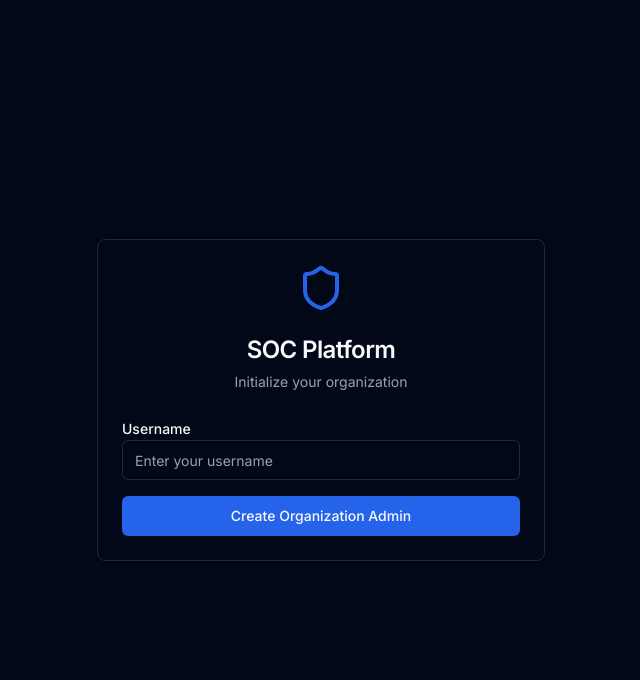
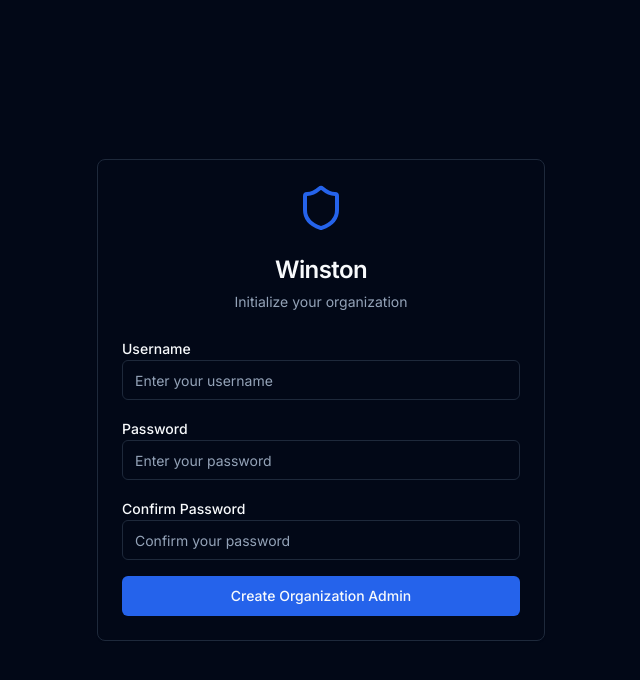
Before and after one commit to dobyfreejr/Winston2.0, a Next.js app: page / in a window 1280 px wide. Shown: the top 680 px of the page, without its empty margins (319-959 px from the left). Built offline with nearby package versions, Linux system fonts and the light colour scheme.

Commit message:
Add Password Auth, Clean Dashboard, Rename to Winston

```diff
--- a/app/layout.tsx
+++ b/app/layout.tsx
@@ -6,7 +6,7 @@ import { AuthWrapper } from '@/components/auth/auth-wrapper';
 const inter = Inter({ subsets: ['latin'] });
 
 export const metadata: Metadata = {
-  title: 'SOC Analysis Platform',
+  title: 'Winston - Security Operations Platform',
   description: 'Comprehensive threat intelligence and security analysis platform',
 };
 
--- a/app/page.tsx
+++ b/app/page.tsx
@@ -1,7 +1,5 @@
 import { StatsOverview } from '@/components/dashboard/stats-overview'
 import { RecentActivity } from '@/components/dashboard/recent-activity'
-import { TeamActivity } from '@/components/dashboard/team-activity'
-import { RecentThreats } from '@/components/dashboard/recent-threats'
 import { IndicatorLookup } from '@/components/threat-analysis/indicator-lookup'
 import { auth } from '@/lib/auth'
 
@@ -12,26 +10,17 @@ export default function Dashboard() {
   return (
     <div className="space-y-8">
       <div>
-        <h1 className="text-3xl font-bold tracking-tight">SOC Dashboard</h1>
+        <h1 className="text-3xl font-bold tracking-tight">Dashboard</h1>
         <p className="text-muted-foreground">
-          Welcome back, {currentUser.username} • Monitor threats, analyze indicators, and manage security operations
+          Welcome back, {currentUser.username} • Security operations center overview
         </p>
       </div>
 
       <StatsOverview />
 
-      <div className="grid gap-8 lg:grid-cols-2">
+      <div className="grid gap-8 lg:grid-cols-3">
         <div className="lg:col-span-2">
           <IndicatorLookup />
-        </div>
-        <div>
-          <RecentThreats />
-        </div>
-      </div>
-
-      <div className="grid gap-8 lg:grid-cols-2">
-        <div>
-          <TeamActivity />
         </div>
         <div>
           <RecentActivity />
--- a/components/auth/login-form.tsx
+++ b/components/auth/login-form.tsx
@@ -13,8 +13,13 @@ import { activityTracker } from '@/lib/activity-tracker'
 export function LoginForm({ onLogin }: { onLogin?: () => void }) {
   const router = useRouter()
   const [username, setUsername] = useState('')
+  const [password, setPassword] = useState('')
+  const [confirmPassword, setConfirmPassword] = useState('')
   const [error, setError] = useState('')
   const [loading, setLoading] = useState(false)
+
+  const users = auth.getUsers()
+  const hasUsers = users.length > 0
 
   const handleLogin = async (e: React.FormEvent) => {
     e.preventDefault()
@@ -22,14 +27,14 @@ export function LoginForm({ onLogin }: { onLogin?: () => void }) {
     setError('')
 
     try {
-      const user = auth.login(username)
+      const user = auth.login(username, password)
       if (user) {
         activityTracker.trackActivity('login', { page: 'login' })
         // Trigger auth change event
         window.dispatchEvent(new Event('auth-change'))
         onLogin?.()
       } else {
-        setError('Invalid username or user is inactive')
+        setError('Invalid username or password')
       }
     } catch (err) {
       setError('Login failed')
@@ -38,13 +43,37 @@ export function LoginForm({ onLogin }: { onLogin?: () => void }) {
     }
   }
 
-  const handleCreateOrgAdmin = () => {
+  const handleCreateOrgAdmin = async (e: React.FormEvent) => {
+    e.preventDefault()
+    setLoading(true)
+    setError('')
+
     if (!username.trim()) {
       setError('Please enter a username')
+      setLoading(false)
       return
     }
 
-    const orgAdmin = auth.initializeOrgAdmin(username)
+    if (!password.trim()) {
+      setError('Please enter a password')
+      setLoading(false)
+      return
+    }
+
+    if (password !== confirmPassword) {
+      setError('Passwords do not match')
+      setLoading(false)
+      return
+    }
+
+    if (password.length < 6) {
+      setError('Password must be at least 6 characters')
+      setLoading(false)
+      return
+    }
+
+    try {
+      const orgAdmin = auth.initializeOrgAdmin(username, password)
       if (orgAdmin) {
         activityTracker.trackActivity('login', { page: 'login' })
         // Trigger auth change event
@@ -53,10 +82,12 @@ export function LoginForm({ onLogin }: { onLogin?: () => void }) {
       } else {
         setError('Organization already initialized')
       }
+    } catch (err) {
+      setError('Failed to create organization admin')
+    } finally {
+      setLoading(false)
     }
-
-  const users = auth.getUsers()
-  const hasUsers = users.length > 0
+  }
 
   return (
     <div className="min-h-screen flex items-center justify-center bg-background">
@@ -65,13 +96,13 @@ export function LoginForm({ onLogin }: { onLogin?: () => void }) {
           <div className="flex justify-center mb-4">
             <Shield className="h-12 w-12 text-blue-600" />
           </div>
-          <CardTitle className="text-2xl">SOC Platform</CardTitle>
+          <CardTitle className="text-2xl">Winston</CardTitle>
           <CardDescription>
             {hasUsers ? 'Sign in to your account' : 'Initialize your organization'}
           </CardDescription>
         </CardHeader>
         <CardContent>
-          <form onSubmit={handleLogin} className="space-y-4">
+          <form onSubmit={hasUsers ? handleLogin : handleCreateOrgAdmin} className="space-y-4">
             <div>
               <Label htmlFor="username">Username</Label>
               <Input
@@ -84,6 +115,32 @@ export function LoginForm({ onLogin }: { onLogin?: () => void }) {
               />
             </div>
 
+            <div>
+              <Label htmlFor="password">Password</Label>
+              <Input
+                id="password"
+                type="password"
+                value={password}
+                onChange={(e) => setPassword(e.target.value)}
+                placeholder="Enter your password"
+                required
+              />
+            </div>
+
+            {!hasUsers && (
+              <div>
+                <Label htmlFor="confirmPassword">Confirm Password</Label>
+                <Input
+                  id="confirmPassword"
+                  type="password"
+                  value={confirmPassword}
+                  onChange={(e) => setConfirmPassword(e.target.value)}
+                  placeholder="Confirm your password"
+                  required
+                />
+              </div>
+            )}
+
             {error && (
               <div className="text-sm text-red-600 bg-red-50 p-2 rounded">
                 {error}
@@ -91,26 +148,14 @@ export function LoginForm({ onLogin }: { onLogin?: () => void }) {
             )}
 
             <div className="space-y-2">
-              {hasUsers ? (
               <Button type="submit" className="w-full" disabled={loading}>
-                  {loading ? 'Signing in...' : 'Sign In'}
+                {loading ? 'Please wait...' : hasUsers ? 'Sign In' : 'Create Organization Admin'}
               </Button>
-              ) : (
-                <Button
-                  type="button"
-                  onClick={handleCreateOrgAdmin}
-                  className="w-full"
-                  disabled={loading}
-                >
-                  Create Organization Admin
-                </Button>
-              )}
             </div>
           </form>
 
           {hasUsers && (
             <div className="mt-4 text-center text-sm text-muted-foreground">
-              <p>Available users: {users.filter(u => u.isActive).length}</p>
               <p>Contact your admin to create an account</p>
             </div>
           )}
--- a/components/auth/user-management.tsx
+++ b/components/auth/user-management.tsx
@@ -18,6 +18,7 @@ export function UserManagement() {
   const [isCreateDialogOpen, setIsCreateDialogOpen] = useState(false)
   const [newUser, setNewUser] = useState({
     username: '',
+    password: '',
     role: 'analyst' as User['role']
   })
 
@@ -27,17 +28,23 @@ export function UserManagement() {
   }, [])
 
   const handleCreateUser = () => {
-    if (!newUser.username.trim() || !currentUser) return
+    if (!newUser.username.trim() || !newUser.password.trim() || !currentUser) return
+
+    if (newUser.password.length < 6) {
+      console.error('Password must be at least 6 characters')
+      return
+    }
 
     try {
       const createdUser = auth.createUser({
         username: newUser.username,
+        password: newUser.password,
         role: newUser.role,
         isActive: true
       }, currentUser.id)
 
       setUsers(auth.getUsers())
-      setNewUser({ username: '', role: 'analyst' })
+      setNewUser({ username: '', password: '', role: 'analyst' })
       setIsCreateDialogOpen(false)
     } catch (error) {
       console.error('Failed to create user:', error)
@@ -134,6 +141,17 @@ export function UserManagement() {
                 </div>
 
                 <div>
+                  <Label htmlFor="password">Password</Label>
+                  <Input
+                    id="password"
+                    type="password"
+                    value={newUser.password}
+                    onChange={(e) => setNewUser({...newUser, password: e.target.value})}
+                    placeholder="Enter password..."
+                  />
+                </div>
+
+                <div>
                   <Label htmlFor="role">Role</Label>
                   <Select value={newUser.role} onValueChange={(value: User['role']) => setNewUser({...newUser, role: value})}>
                     <SelectTrigger>
--- a/components/layout/navigation.tsx
+++ b/components/layout/navigation.tsx
@@ -63,7 +63,7 @@ export function Navigation() {
         <div className="flex grow flex-col gap-y-5 overflow-y-auto border-r border-border bg-card px-6 pb-4">
           <div className="flex h-16 shrink-0 items-center">
             <Shield className="h-8 w-8 text-blue-600" />
-            <span className="ml-2 text-xl font-bold text-foreground">SOC Platform</span>
+            <span className="ml-2 text-xl font-bold text-foreground">Winston</span>
           </div>
           <nav className="flex flex-1 flex-col">
             <ul role="list" className="flex flex-1 flex-col gap-y-7">
--- a/lib/auth.ts
+++ b/lib/auth.ts
@@ -1,6 +1,7 @@
 export interface User {
   id: string
   username: string
+  password: string // Added password field
   role: 'org_admin' | 'admin' | 'analyst'
   createdAt: Date
   lastLogin?: Date
@@ -14,11 +15,12 @@ let currentUser: User | null = null
 
 export const auth = {
   // Initialize with org admin if no users exist
-  initializeOrgAdmin: (username: string) => {
+  initializeOrgAdmin: (username: string, password: string) => {
     if (users.length === 0) {
       const orgAdmin: User = {
         id: 'org-admin-1',
         username,
+        password, // Store password (in production, hash this!)
         role: 'org_admin',
         createdAt: new Date(),
         createdBy: 'system',
@@ -31,9 +33,9 @@ export const auth = {
     return null
   },
 
-  // Login user
-  login: (username: string) => {
-    const user = users.find(u => u.username === username && u.isActive)
+  // Login user with password
+  login: (username: string, password: string) => {
+    const user = users.find(u => u.username === username && u.password === password && u.isActive)
     if (user) {
       user.lastLogin = new Date()
       currentUser = user
@@ -117,8 +119,3 @@ export const auth = {
     currentUser = null
   }
 }
-
-// Initialize with default org admin if no users exist
-if (typeof window === 'undefined' && users.length === 0) {
-  auth.initializeOrgAdmin('orgadmin')
-}
```
Also changed, not shown: 1 other file (tests, documents, lock files or other folders). Lines whose indentation alone changed are shown as unchanged.
